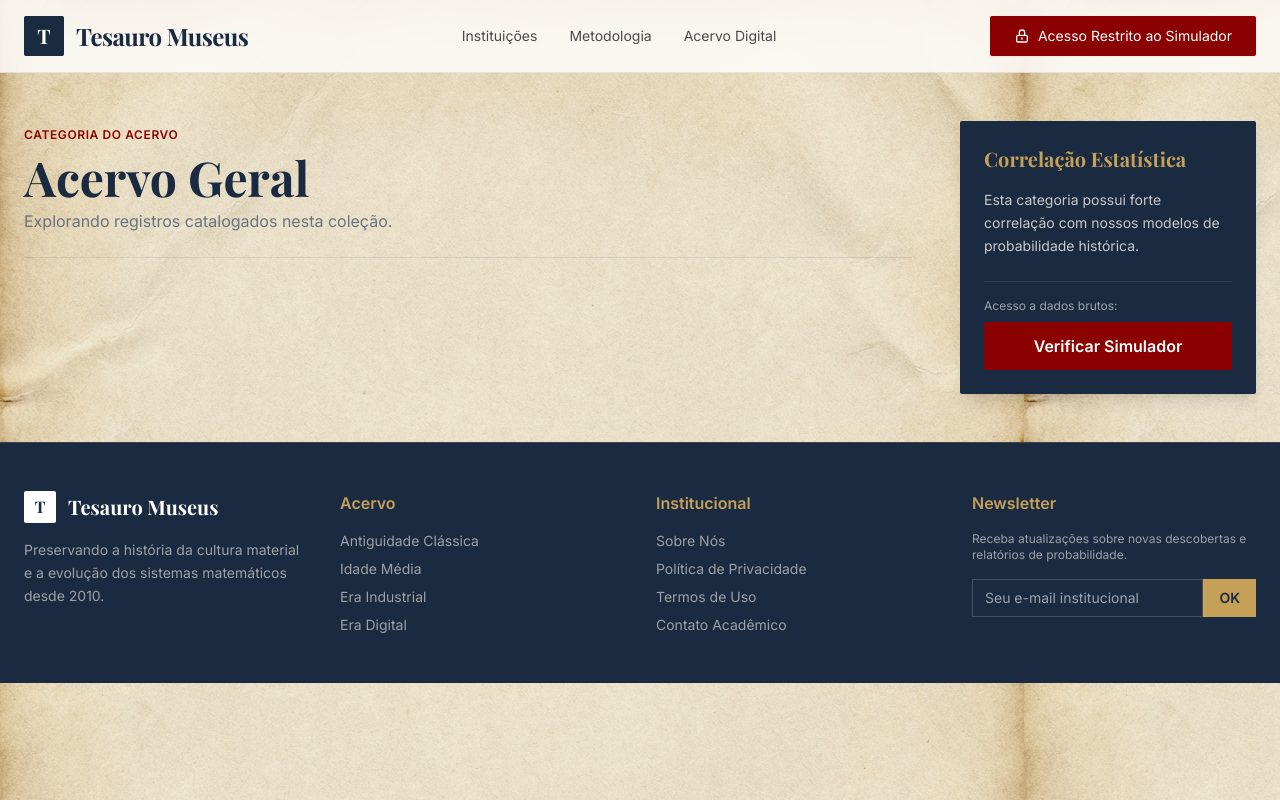
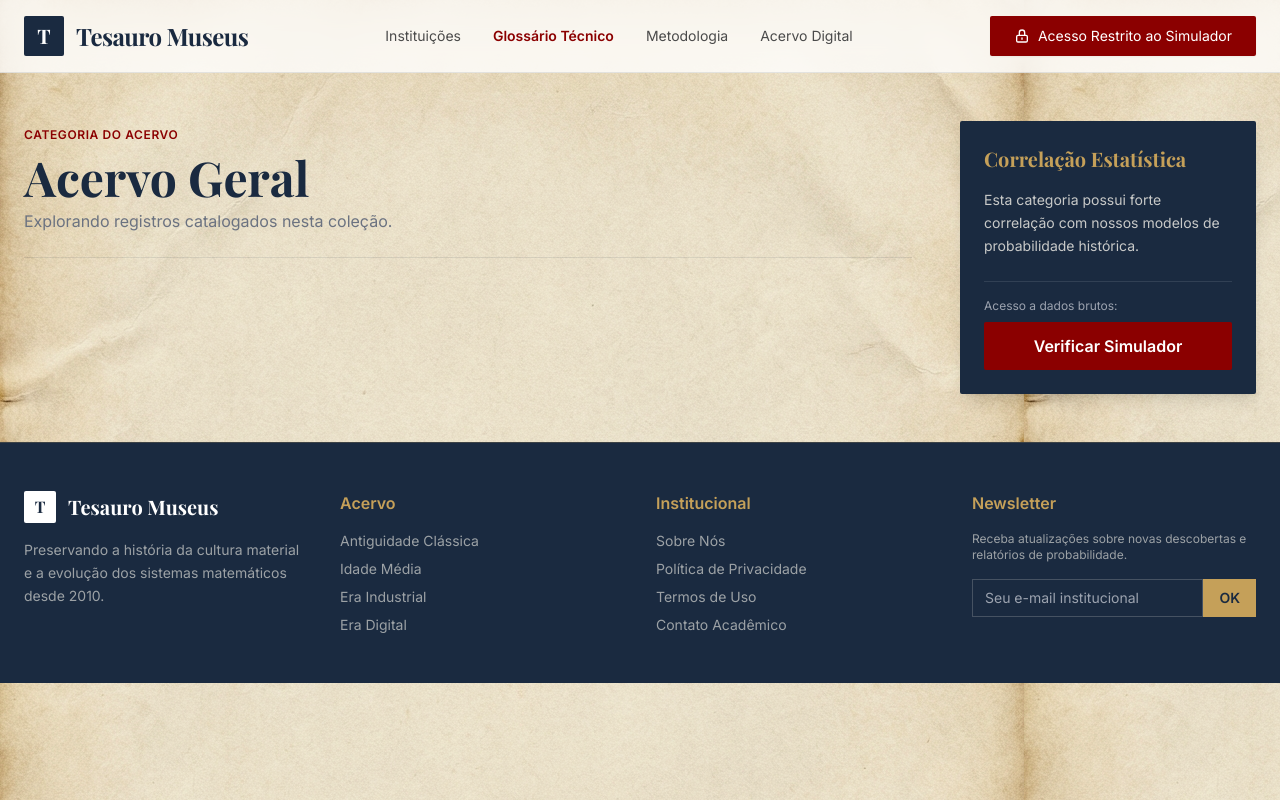
Before and after one commit to danilorenan/tesauromuseus, a plain HTML site: page category.html in a window 1280 px wide. Drawn offline with nearby package versions, Linux system fonts and the light colour scheme.

Commit message:
38 commit

```diff
--- a/category.html
+++ b/category.html
@@ -53,6 +53,8 @@
 
             <nav class="hidden md:flex items-center gap-8 text-sm font-medium text-museum-gray">
                 <a href="internal.html?p=instituicoes" class="hover:text-museum-wine transition-colors">Instituições</a>
+                <a href="glossario.html"
+                    class="hover:text-museum-wine transition-colors font-bold text-museum-wine">Glossário Técnico</a>
                 <a href="internal.html?p=metodologia" class="hover:text-museum-wine transition-colors">Metodologia</a>
                 <a href="internal.html?p=acervo" class="hover:text-museum-wine transition-colors">Acervo Digital</a>
             </nav>
```
Also changed, not shown: index.html (+2 -0 lines), internal.html (+2 -0 lines).
